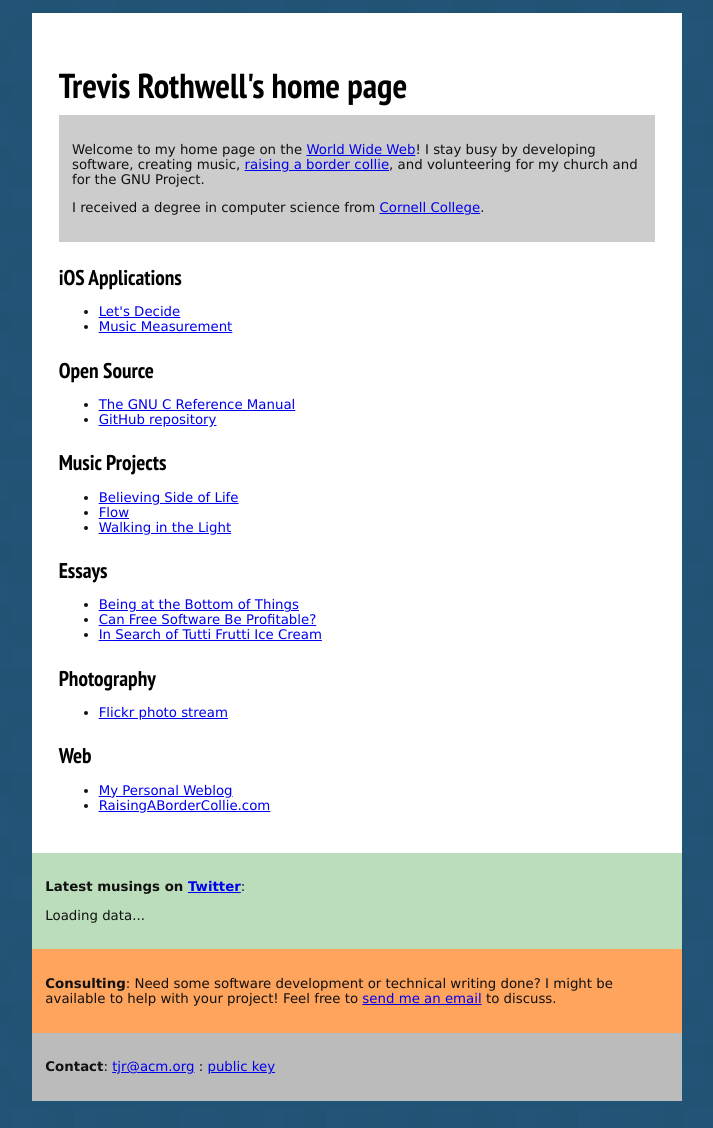
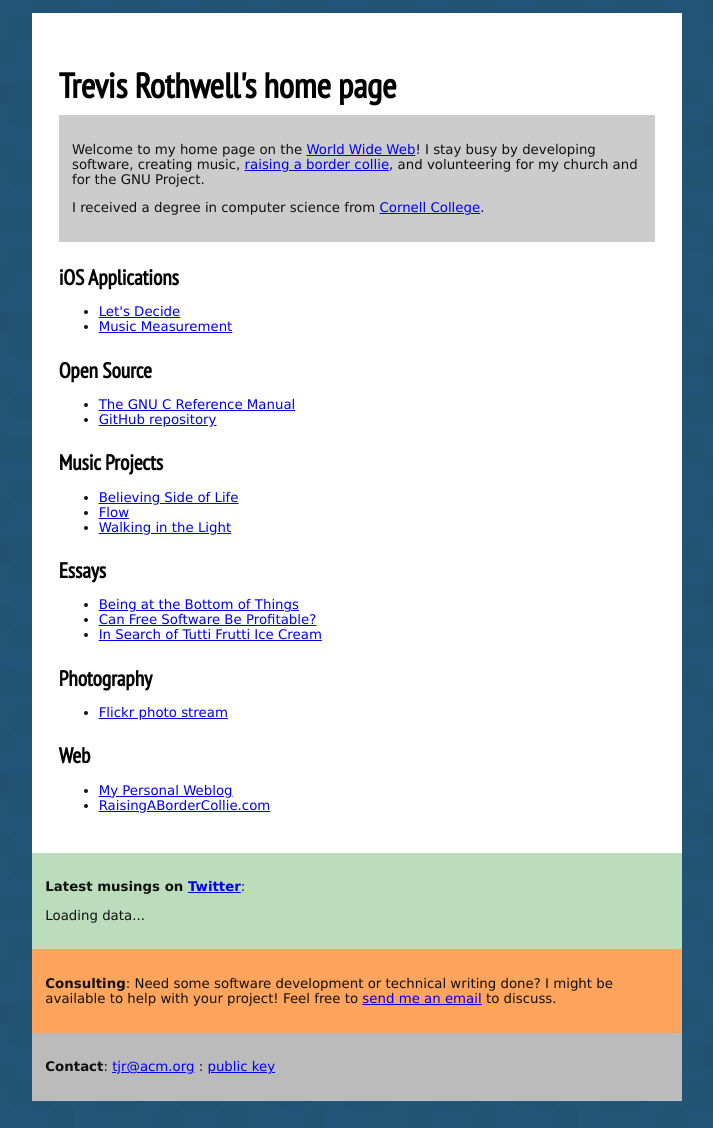
Before and after one commit to tjr/tjr.github.com, a Jekyll site: the page index.html, which Jekyll copies as it is, in a window 1280 px wide. Shown: the whole page, without its empty margins (283-996 px from the left). Built offline with Jekyll 4.4.1, drawn with Linux system fonts in a browser that asks for light colours; some web fonts are replaced.

Commit message:
Update css/home.css

```diff
--- a/css/home.css
+++ b/css/home.css
@@ -1,7 +1,7 @@
 /* Imports */
 @import url(http://fonts.googleapis.com/css?family=Andika);
 @import url(http://fonts.googleapis.com/css?family=Lato:700);
-@import url(http://fonts.googleapis.com/css?family=PT+Sans+Narrow:700);
+@import url(http://fonts.googleapis.com/css?family=PT+Sans+Narrow:400);
 
 body {
     padding-top: 0px;
```
